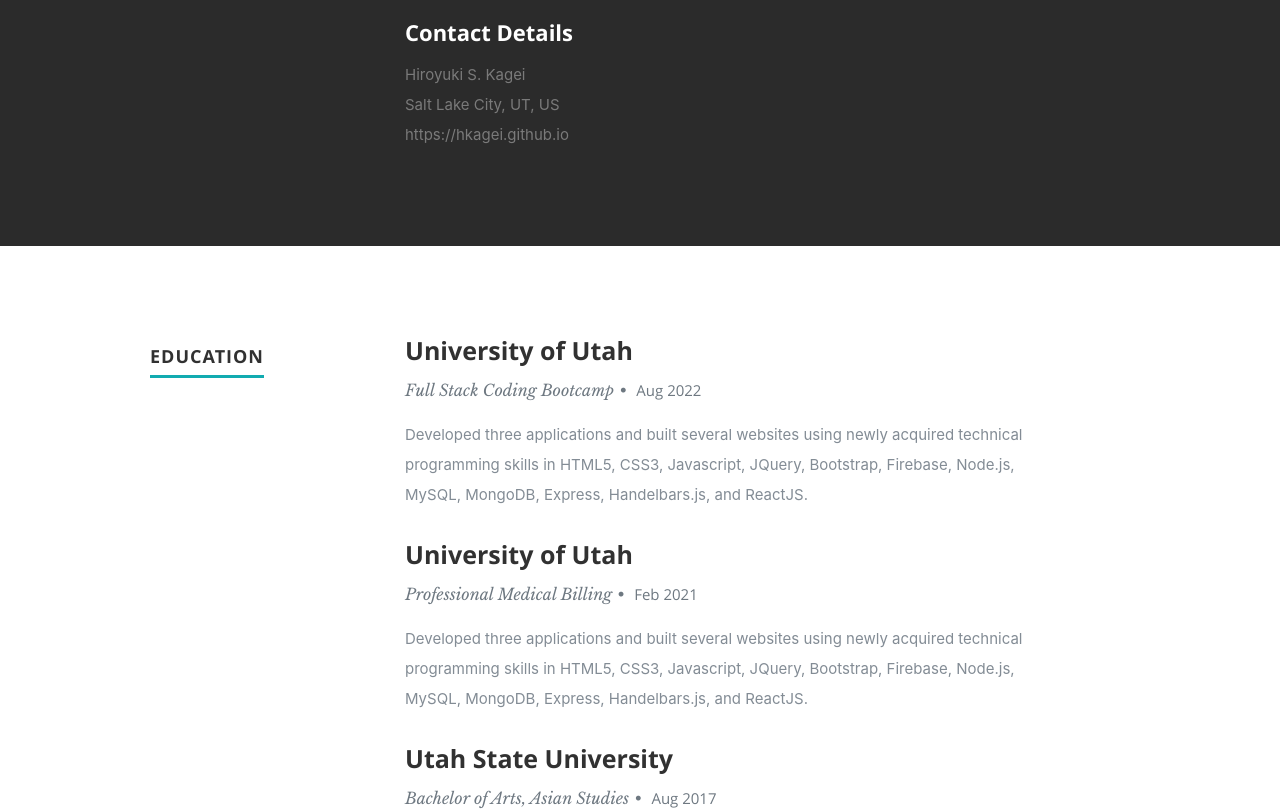
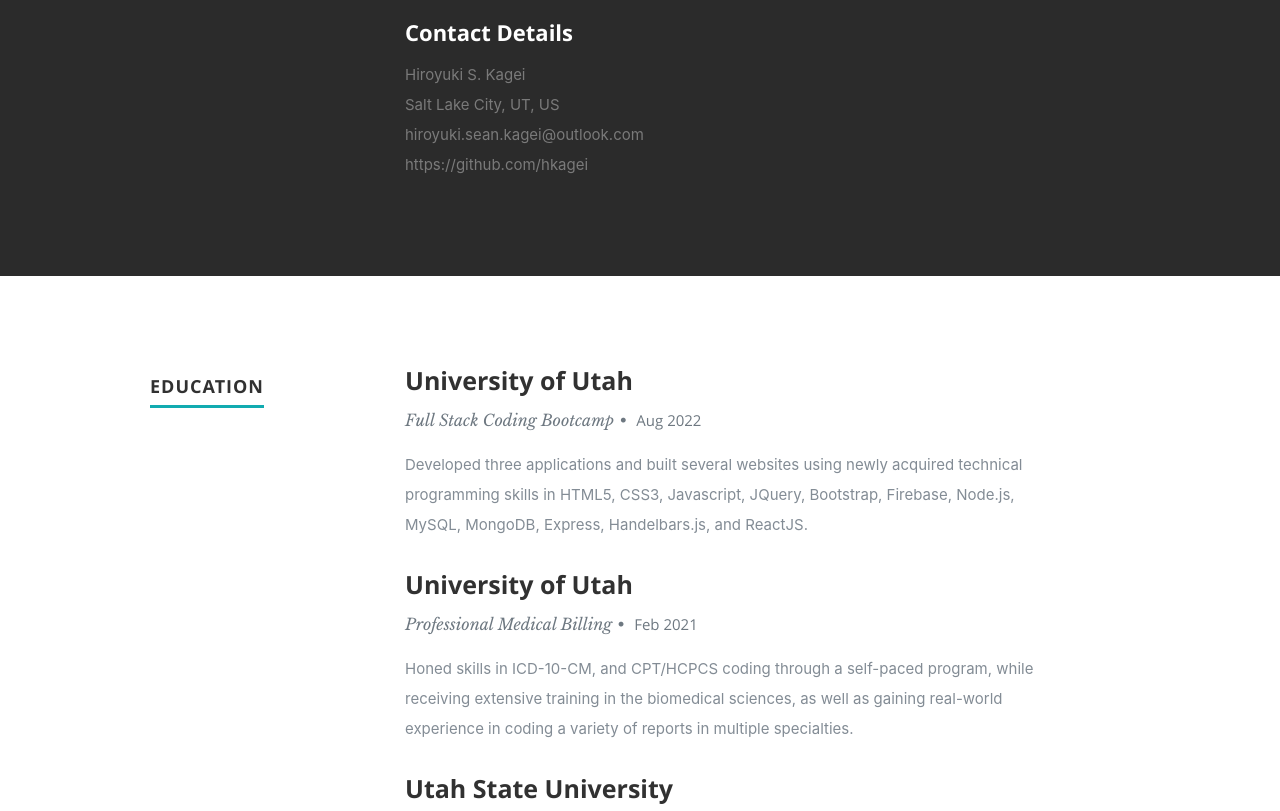
Before and after one commit to hkagei/hkagei-employment-portfolio, a React (Create React App) app: page / in a window 1280 px wide. Shown: the part 1100-1911 px from the top of the page. Built offline with nearby package versions, Linux system fonts and the light colour scheme.

Commit message:
more updates

```diff
--- a/src/components/About.js
+++ b/src/components/About.js
@@ -33,7 +33,9 @@
                      {resumeData.address}
                     </span>
                     <br></br>
-                    <span>{resumeData.website}</span>
+                    <span href="mailto:hiroyuki.sean.kagei@outlook.com">{resumeData.email}</span>
+                    <br></br>
+                    <span href="https://github.com/hkagei">{resumeData.website}</span>
        					   </p>
                   </div>
                </div>
--- a/src/resumeData.js
+++ b/src/resumeData.js
@@ -24,7 +24,8 @@
       ],
     "aboutme":"I am a recent graduate from the University of Utah's Full Stack Coding Bootcamp, with newly developed skills in JavaScript, CSS, React.js, and responsive web design. As an innovative problem solver passionate about developing apps, I have a focus on mobile-first design and development. With each project, my aim is to best engage my audience for an impactful user experience.",
     "address":"Salt Lake City, UT, US",
-    "website":"https://hkagei.github.io",
+    "email":"hiroyuki.sean.kagei@outlook.com",
+    "website":"https://github.com/hkagei",
     "education":[
       {
         "UniversityName":"University of Utah",
@@ -38,7 +39,7 @@
         "specialization":"Professional Medical Billing",
         "MonthOfPassing":"Feb",
         "YearOfPassing":"2021",
-        "Achievements":"Developed three applications and built several websites using newly acquired technical programming skills in HTML5, CSS3, Javascript, JQuery, Bootstrap, Firebase, Node.js, MySQL, MongoDB, Express, Handelbars.js, and ReactJS."
+        "Achievements":"Honed skills in ICD-10-CM, and CPT/HCPCS coding through a self-paced program, while receiving extensive training in the biomedical sciences, as well as gaining real-world experience in coding a variety of reports in multiple specialties."
       },
       {
         "UniversityName":"Utah State University",
@@ -60,7 +61,7 @@
         "CompanyName":"Maximus Federal",
         "specialization":"Tier I/II Customer Service Representative",
         "MonthOfLeaving":"2018 - ",
-        "YearOfLeaving":"2022",
+        "YearOfLeaving":"2021",
         "Achievements":"Enrolls consumers into health insurance plans by completing phone-based applications, and answers questions for consumers about their health insurance policies through the Affordable Care Act and Medicare."
       }
     ],
```
